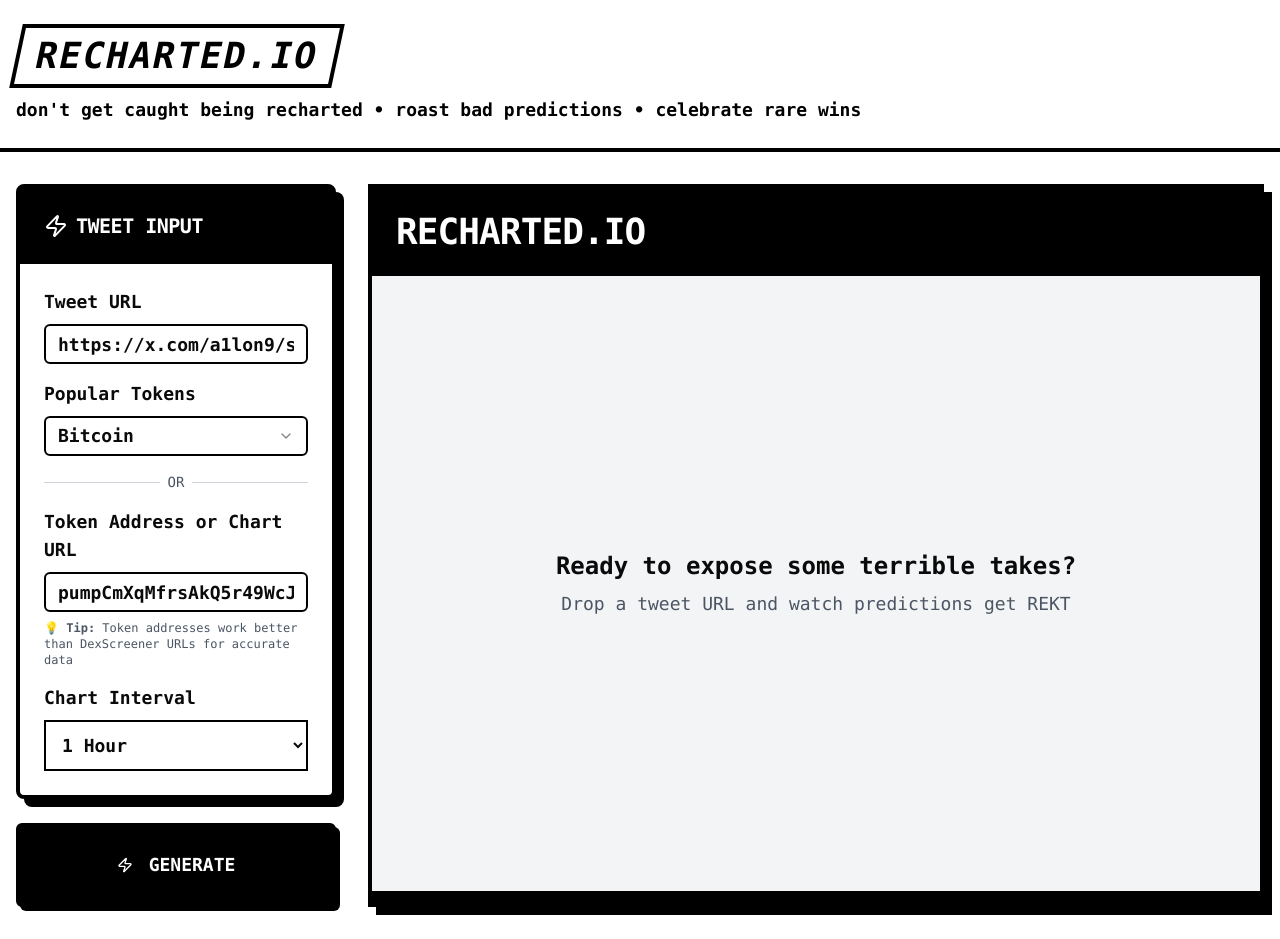
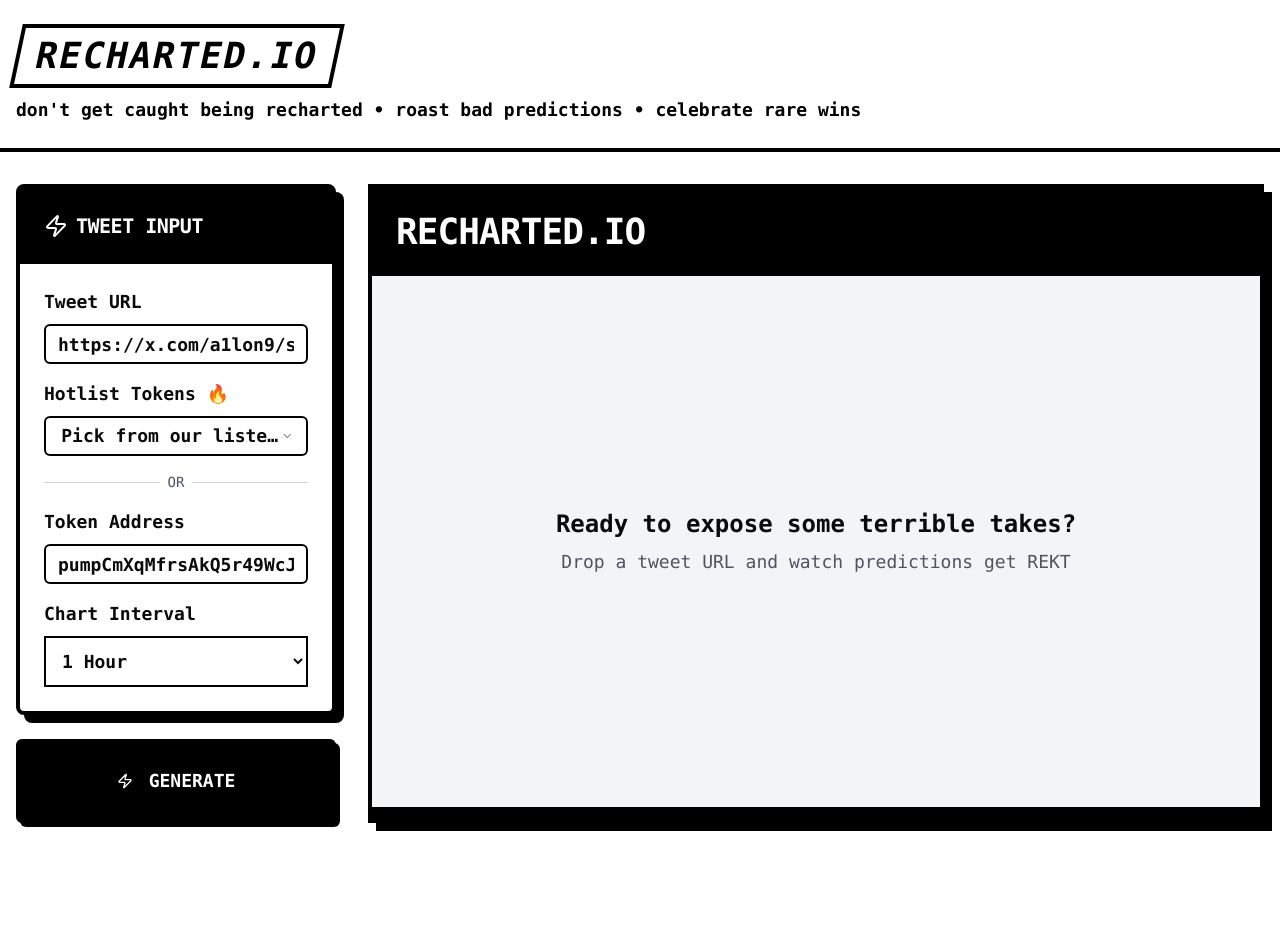
Before and after one commit to sp0oby/recharted, a Next.js app: page / in a window 1280 px wide. After the commit the page ends 855 px from the top, so only its background shows below. Built offline with nearby package versions, Linux system fonts and the light colour scheme.

Commit message:
Update page.tsx

```diff
--- a/app/page.tsx
+++ b/app/page.tsx
@@ -388,18 +388,17 @@ export default function TweetChartAnchor() {
 
                 <div className="space-y-2">
                   <Label htmlFor="popularTokens" className="font-bold text-base md:text-lg">
-                    Popular Tokens
+                    Hotlist Tokens 🔥
                   </Label>
                   <Select value={selectedToken} onValueChange={handleTokenSelect}>
                     <SelectTrigger className="border-2 border-black font-bold text-base md:text-lg">
-                      <SelectValue placeholder="Bitcoin" />
+                      <SelectValue placeholder="Pick from our listed coins" />
                     </SelectTrigger>
                     <SelectContent>
                       {POPULAR_TOKENS.map((token) => (
                         <SelectItem key={token.address} value={token.address}>
                           <div className="flex items-center gap-2">
-                            <span className="font-bold">{token.symbol}</span>
-                            <span className="text-gray-600">{token.name}</span>
+                            <span className="font-bold">${token.symbol}</span>
                           </div>
                         </SelectItem>
                       ))}
@@ -415,11 +414,11 @@ export default function TweetChartAnchor() {
 
                 <div className="space-y-2">
                   <Label htmlFor="chartUrl" className="font-bold text-base md:text-lg">
-                    Token Address or Chart URL
+                    Token Address
                   </Label>
                   <Input
                     id="chartUrl"
-                    value={chartUrl}
+                    value={selectedToken ? "" : chartUrl}
                     onChange={(e) => {
                       setChartUrl(e.target.value)
                       // Clear selected token when manually typing
@@ -427,12 +426,17 @@ export default function TweetChartAnchor() {
                         setSelectedToken("")
                       }
                     }}
-                    className="border-2 border-black font-bold text-base md:text-lg"
-                    placeholder="pumpCmXqMfrsAkQ5r49WcJnRayYRqmXz6ae8H7H9Dfn (best) or https://dexscreener.com/..."
+                    onFocus={() => {
+                      // Clear selected token when input is focused
+                      if (selectedToken) {
+                        setSelectedToken("")
+                      }
+                    }}
+                    className={`border-2 border-black font-bold text-base md:text-lg ${
+                      selectedToken ? 'bg-gray-100 text-gray-500' : ''
+                    }`}
+                    placeholder="BbbwE8rudhjK4husSRc37X..."
                   />
-                  <p className="text-xs text-gray-600 mt-1">
-                    💡 <strong>Tip:</strong> Token addresses work better than DexScreener URLs for accurate data
-                  </p>
                 </div>
 
 
```
